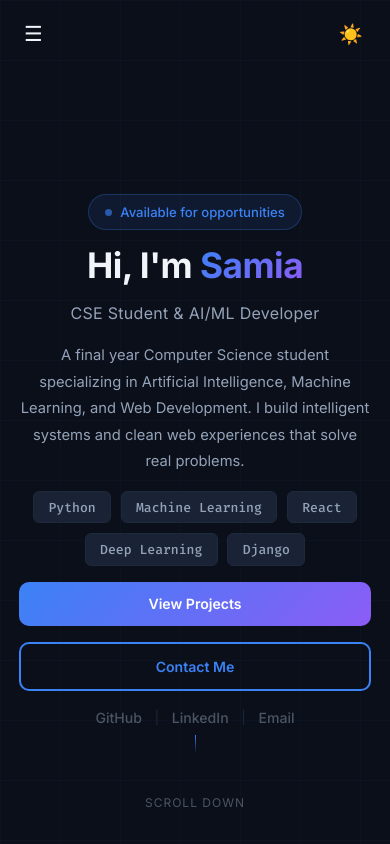
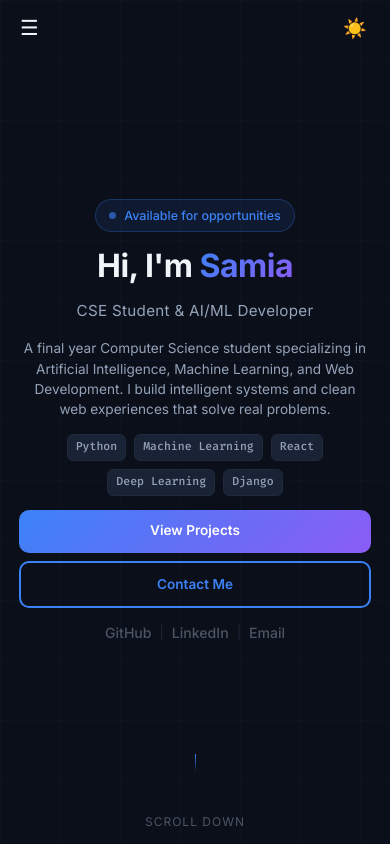
Before and after one commit to Samia2310/Samia-Portfolio, a React (Create React App) app: page / in a window 390 px wide. Shown: the top 844 px of the page. Built offline with nearby package versions, Linux system fonts and the light colour scheme.

Commit message:
come changes

```diff
--- a/src/components/Hero.css
+++ b/src/components/Hero.css
@@ -9,7 +9,6 @@
   overflow: hidden;
 }
 
-/* subtle background grid */
 .hero::before {
   content: "";
   position: absolute;
@@ -33,7 +32,6 @@
   z-index: 1;
 }
 
-/* availability tag */
 .hero-tag {
   display: inline-flex;
   align-items: center;
@@ -58,10 +56,9 @@
 
 @keyframes pulse {
   0%, 100% { opacity: 1; }
-  50% { opacity: 0.3; }
+  50%       { opacity: 0.3; }
 }
 
-/* main title */
 .hero-title {
   font-size: 4.5rem;
   font-weight: 700;
@@ -77,7 +74,6 @@
   background-clip: text;
 }
 
-/* subtitle */
 .hero-subtitle {
   font-size: 1.5rem;
   font-weight: 400;
@@ -85,7 +81,6 @@
   letter-spacing: 0.3px;
 }
 
-/* description */
 .hero-description {
   font-size: 1rem;
   color: var(--text-secondary);
@@ -93,7 +88,6 @@
   max-width: 580px;
 }
 
-/* tech stack tags */
 .hero-stack {
   display: flex;
   flex-wrap: wrap;
@@ -117,7 +111,6 @@
   color: #3B82F6;
 }
 
-/* buttons */
 .hero-buttons {
   display: flex;
   gap: 1rem;
@@ -127,6 +120,7 @@
 .hero-btn {
   display: inline-flex;
   align-items: center;
+  justify-content: center;
   padding: 0.8rem 2rem;
   border-radius: 10px;
   font-size: 0.95rem;
@@ -158,7 +152,6 @@
   transform: translateY(-2px);
 }
 
-/* social links */
 .hero-social {
   display: flex;
   align-items: center;
@@ -182,7 +175,6 @@
   font-size: 0.8rem;
 }
 
-/* scroll indicator */
 .hero-scroll {
   position: absolute;
   bottom: 2rem;
@@ -210,140 +202,188 @@
 }
 
 @keyframes scrollDown {
-  0% { transform: scaleY(0); transform-origin: top; }
-  50% { transform: scaleY(1); transform-origin: top; }
-  51% { transform: scaleY(1); transform-origin: bottom; }
+  0%   { transform: scaleY(0); transform-origin: top; }
+  50%  { transform: scaleY(1); transform-origin: top; }
+  51%  { transform: scaleY(1); transform-origin: bottom; }
   100% { transform: scaleY(0); transform-origin: bottom; }
 }
 
+
+/* ════════════════════════════════════════
+   RESPONSIVE BREAKPOINTS
+   ════════════════════════════════════════ */
+
 /* ── Large desktops (1200px) ── */
 @media (max-width: 1200px) {
-  .hero-title {
-    font-size: 3.8rem;
-  }
+  .hero-title { font-size: 3.8rem; }
 }
 
 /* ── Small laptops (1024px) ── */
 @media (max-width: 1024px) {
-  .hero-title {
-    font-size: 3.2rem;
-  }
-
-  .hero-subtitle {
-    font-size: 1.3rem;
-  }
+  .hero-title    { font-size: 3.2rem; }
+  .hero-subtitle { font-size: 1.3rem; }
 }
 
-/* ── Tablets (768px) ── */
+/* ── Tablets & phones (768px) ── */
 @media (max-width: 768px) {
   .hero {
+    justify-content: center;
     align-items: center;
     text-align: center;
   }
 
   .hero-container {
+    padding: 0 1.5rem;
+    gap: 1rem;
     align-items: center;
-    padding: 8rem 1.5rem 2rem 1.5rem;
-    gap: 1.1rem;
   }
 
-  .hero-title {
-    font-size: 2.8rem;
+  .hero-tag {
+    margin: 0 auto;
   }
 
-  .hero-subtitle {
-    font-size: 1.2rem;
-  }
+  .hero-title    { font-size: 2.5rem; }
+  .hero-subtitle { font-size: 1.1rem; }
 
   .hero-description {
-    text-align: center;
+    font-size: 0.95rem;
+    max-width: 100%;
+    line-height: 1.6;
   }
 
   .hero-stack {
     justify-content: center;
+    flex-wrap: wrap;
+    gap: 0.5rem;
   }
 
   .hero-buttons {
-    justify-content: center;
+    flex-direction: column;
+    align-items: center;
+    gap: 0.6rem;
+    width: 100%;
   }
 
-  .hero-tag {
-    align-self: center;
+  .hero-btn {
+    width: 80%;
+    max-width: 280px;
+    padding: 0.7rem 1.5rem;
+    font-size: 0.9rem;
   }
+
+  .hero-social {
+    justify-content: center;
+    gap: 0.5rem;
+  }
+
+  .hero-scroll { bottom: 1.5rem; }
 }
 
 /* ── Large phones (480px) ── */
 @media (max-width: 480px) {
   .hero-container {
-    padding: 7rem 1.2rem 2rem 1.2rem;
-    gap: 1rem;
+    padding: 0 1.2rem;
+    gap: 0.9rem;
+  }
+
+  .hero-tag {
+    font-size: 0.78rem;
+    padding: 0.35rem 0.8rem;
   }
 
   .hero-title {
-    font-size: 2.2rem;
+    font-size: 2rem;
+    line-height: 1.2;
     letter-spacing: -0.5px;
   }
 
-  .hero-subtitle {
-    font-size: 1rem;
+  .hero-subtitle { font-size: 0.95rem; }
+
+  .hero-description {
+    font-size: 0.85rem;
+    line-height: 1.5;
   }
 
-  .hero-description {
-    font-size: 0.92rem;
+  .hero-stack span {
+    font-size: 0.72rem;
+    padding: 0.2rem 0.5rem;
   }
 
   .hero-buttons {
-    flex-direction: column;
     width: 100%;
+    gap: 0.55rem;
   }
 
   .hero-btn {
     width: 100%;
-    justify-content: center;
-    padding: 0.7rem 1.5rem;
-    font-size: 0.88rem;
+    max-width: 100%;
+    padding: 0.65rem 0;
+    font-size: 0.85rem;
   }
+
+  .hero-scroll { bottom: 0.8rem; }
 }
 
 /* ── Small phones (360px) ── */
 @media (max-width: 360px) {
   .hero-container {
-    padding: 6.5rem 1rem 2rem 1rem;
+    padding: 0 1rem;
+    gap: 0.8rem;
   }
 
-  .hero-title {
-    font-size: 1.9rem;
+  .hero-title    { font-size: 1.8rem; }
+  .hero-subtitle { font-size: 0.9rem; }
+
+  .hero-description { font-size: 0.8rem; }
+
+  .hero-tag { font-size: 0.72rem; }
+
+  .hero-btn {
+    font-size: 0.8rem;
+    padding: 0.55rem 0;
   }
 
-  .hero-tag {
-    font-size: 0.75rem;
-  }
-
-  .hero-subtitle {
-    font-size: 0.92rem;
+  .hero-stack span {
+    font-size: 0.72rem;
+    padding: 0.2rem 0.6rem;
   }
 }
 
 /* ── Landscape phones ── */
 @media (max-height: 500px) and (orientation: landscape) {
-  .hero-container {
-    padding: 4rem 2rem 1rem 2rem;
-    gap: 0.8rem;
+  .hero {
+    justify-content: center;
+    align-items: flex-start;
+    text-align: left;
   }
 
-  .hero-title {
-    font-size: 2rem;
+  .hero-container {
+    padding: 5rem 2rem 1rem 2rem;
+    gap: 0.7rem;
+    align-items: flex-start;
   }
 
-  .hero-subtitle {
-    font-size: 1rem;
+  .hero-tag    { margin: 0; }
+  .hero-social { justify-content: flex-start; }
+
+  .hero-stack  { justify-content: flex-start; }
+
+  .hero-buttons {
+    flex-direction: row;
+    width: auto;
+    align-items: flex-start;
   }
 
-  .hero-description {
-    font-size: 0.85rem;
+  .hero-btn {
+    width: auto;
+    max-width: none;
+    padding: 0.55rem 1.2rem;
+    font-size: 0.82rem;
   }
 
-  .hero-scroll {
-    display: none;
-  }
+  .hero-title       { font-size: 2rem; }
+  .hero-subtitle    { font-size: 0.95rem; }
+  .hero-description { font-size: 0.82rem; line-height: 1.6; }
+  .hero-stack span  { font-size: 0.75rem; padding: 0.2rem 0.6rem; }
+  .hero-scroll      { display: none; }
 }
--- a/src/components/Hero.js
+++ b/src/components/Hero.js
@@ -3,9 +3,12 @@ import HeroNavbar from "./HeroNavbar";
 
 export default function Hero({ dark, toggleTheme }) {
   return (
+    <>
+      {/* Navbar is OUTSIDE <section> so it doesn't join the
+          flex column and push all content down the screen */}
+      <HeroNavbar dark={dark} toggleTheme={toggleTheme} />
+
       <section className="hero" id="hero">
-
-      <HeroNavbar dark={dark} toggleTheme={toggleTheme} />
 
         <div className="hero-container">
 
@@ -63,5 +66,6 @@ export default function Hero({ dark, toggleTheme }) {
         </div>
 
       </section>
+    </>
   );
 }
--- a/src/components/HeroNavbar.css
+++ b/src/components/HeroNavbar.css
@@ -4,19 +4,11 @@
   left: 0;
   right: 0;
   z-index: 999;
-  padding: 1.5rem 2.5rem;
+  height: 56px;
+  padding: 0 2.5rem;
   display: flex;
   justify-content: space-between;
   align-items: center;
-  background: transparent;
-  flex-wrap: wrap;
-}
-
-.hero-navbar.dark {
-  background: transparent;
-}
-
-.hero-navbar.light {
   background: transparent;
 }
 
@@ -51,63 +43,89 @@
   transform: scale(1.25);
 }
 
+/* ── Dropdown — portaled into <body>, must be fixed ── */
 .hero-mobile-menu {
-  width: 100%;
+  position: fixed;          /* anchors to viewport, not any parent */
+  top: 56px;                /* sits flush below the 56px navbar */
+  left: 0;
+  right: 0;
+  z-index: 998;
   display: flex;
   flex-direction: column;
-  gap: 1.2rem;
-  padding: 1.2rem 0 0.5rem 0;
   border-top: 1px solid var(--border);
-  margin-top: 0.5rem;
+  border-bottom: 1px solid var(--border);
 }
 
 .hero-mobile-menu.dark {
-  background: rgba(11, 15, 26, 0.95);
-  padding: 1.2rem 2.5rem;
+  background: rgba(11, 15, 26, 0.97);
+  backdrop-filter: blur(10px);
 }
 
 .hero-mobile-menu.light {
-  background: rgba(240, 246, 255, 0.95);
-  padding: 1.2rem 2.5rem;
+  background: rgba(240, 246, 255, 0.97);
+  backdrop-filter: blur(10px);
 }
 
 .hero-mobile-menu a {
   color: var(--text-secondary);
-  font-size: 1rem;
+  font-size: 0.95rem;
   font-weight: 500;
   text-decoration: none;
-  transition: color 0.2s ease;
+  padding: 0.9rem 2rem;
+  border-bottom: 1px solid var(--border);
+  transition: color 0.2s ease, background 0.2s ease;
+  display: block;
+}
+
+.hero-mobile-menu a:last-child {
+  border-bottom: none;
 }
 
 .hero-mobile-menu a:hover {
   color: #3B82F6;
+  background: rgba(59, 130, 246, 0.05);
 }
 
 /* ── Large phones (480px) ── */
 @media (max-width: 480px) {
   .hero-navbar {
-    padding: 1.2rem 1.5rem;
+    padding: 0 1.25rem;
   }
 
-  .hero-theme-btn {
-    font-size: 1.2rem;
-  }
+  .hero-theme-btn { font-size: 1.2rem; }
+  .hero-hamburger { font-size: 1.3rem; }
 
-  .hero-hamburger {
-    font-size: 1.3rem;
+  .hero-mobile-menu a {
+    font-size: 0.9rem;
+    padding: 0.85rem 1.25rem;
   }
 }
 
 /* ── Small phones (360px) ── */
 @media (max-width: 360px) {
   .hero-navbar {
-    padding: 1rem 1.2rem;
+    padding: 0 1rem;
+  }
+
+  .hero-mobile-menu a {
+    font-size: 0.85rem;
+    padding: 0.8rem 1rem;
   }
 }
 
 /* ── Landscape phones ── */
 @media (max-height: 500px) and (orientation: landscape) {
   .hero-navbar {
-    padding: 0.8rem 2rem;
+    height: 48px;
+    padding: 0 1.5rem;
+  }
+
+  .hero-mobile-menu {
+    top: 48px;
+  }
+
+  .hero-mobile-menu a {
+    padding: 0.6rem 1.5rem;
+    font-size: 0.85rem;
   }
 }
--- a/src/components/HeroNavbar.js
+++ b/src/components/HeroNavbar.js
@@ -1,4 +1,5 @@
 import { useState, useEffect } from "react";
+import { createPortal } from "react-dom";
 import "./HeroNavbar.css";
 
 export default function HeroNavbar({ dark, toggleTheme }) {
@@ -14,22 +15,42 @@ export default function HeroNavbar({ dark, toggleTheme }) {
     return () => window.removeEventListener("scroll", handleScroll);
   }, []);
 
+  // Close menu on resize (e.g. rotating device)
+  useEffect(() => {
+    const handleResize = () => setMenuOpen(false);
+    window.addEventListener("resize", handleResize);
+    return () => window.removeEventListener("resize", handleResize);
+  }, []);
+
   const navLinks = ["About", "Skills", "Projects", "Contact"];
 
   if (!visible) return null;
 
   return (
-    <header className={"hero-navbar " + (dark ? "dark" : "light")}>
+    <>
+      <header className={"hero-navbar " + (dark ? "dark" : "light")}>
 
-      <button className="hero-hamburger" onClick={() => setMenuOpen(!menuOpen)}>
-        {menuOpen ? "✕" : "☰"}
-      </button>
+        <button
+          className="hero-hamburger"
+          onClick={() => setMenuOpen(!menuOpen)}
+          aria-label="Toggle menu"
+        >
+          {menuOpen ? "✕" : "☰"}
+        </button>
 
-      <button className="hero-theme-btn" onClick={toggleTheme}>
-        {dark ? "☀️" : "🌙"}
-      </button>
+        <button
+          className="hero-theme-btn"
+          onClick={toggleTheme}
+          aria-label="Toggle theme"
+        >
+          {dark ? "☀️" : "🌙"}
+        </button>
 
-      {menuOpen && (
+      </header>
+
+      {/* Portal renders the dropdown directly into <body>
+          so it's never trapped inside a flex or positioned container */}
+      {menuOpen && createPortal(
         <div className={"hero-mobile-menu " + (dark ? "dark" : "light")}>
           {navLinks.map((link) => (
             <a
@@ -40,9 +61,9 @@ export default function HeroNavbar({ dark, toggleTheme }) {
               {link}
             </a>
           ))}
-        </div>
+        </div>,
+        document.body
       )}
-
-    </header>
+    </>
   );
 }
```
Lines whose indentation alone changed are shown as unchanged.
